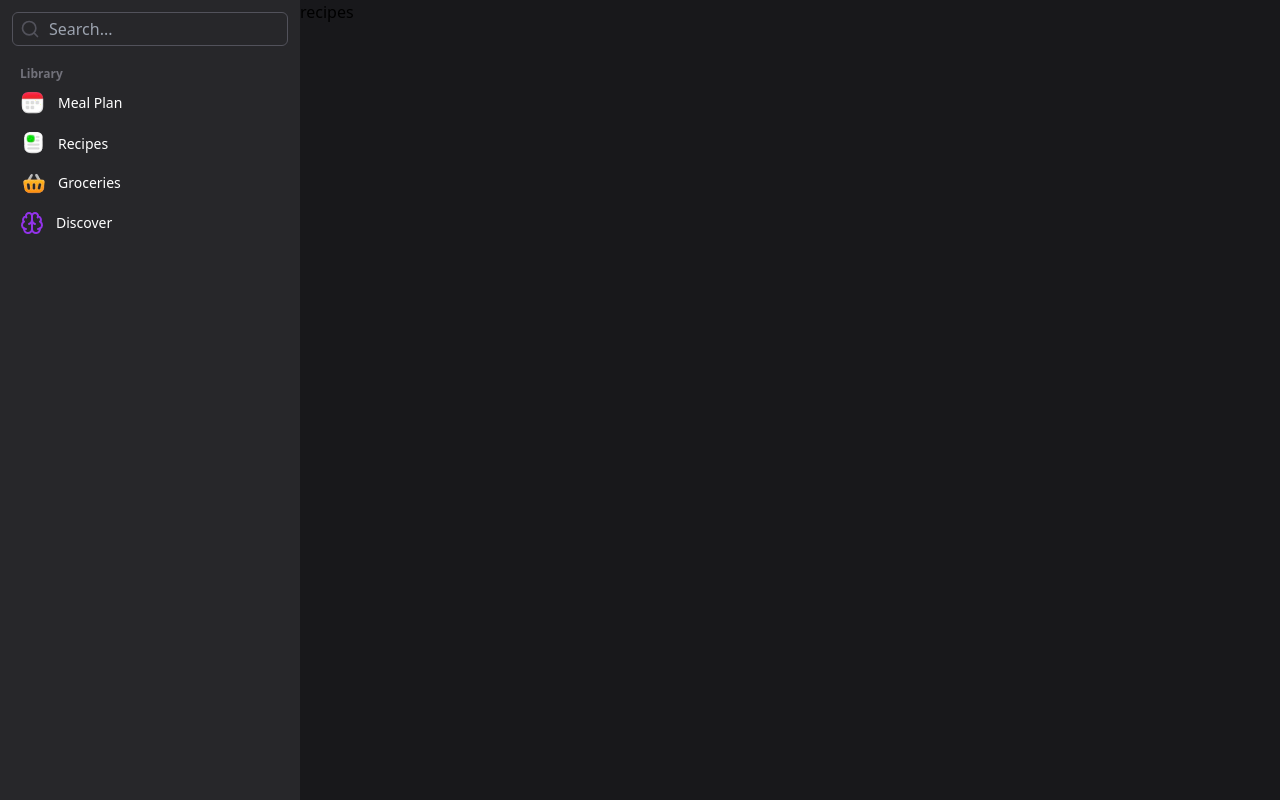
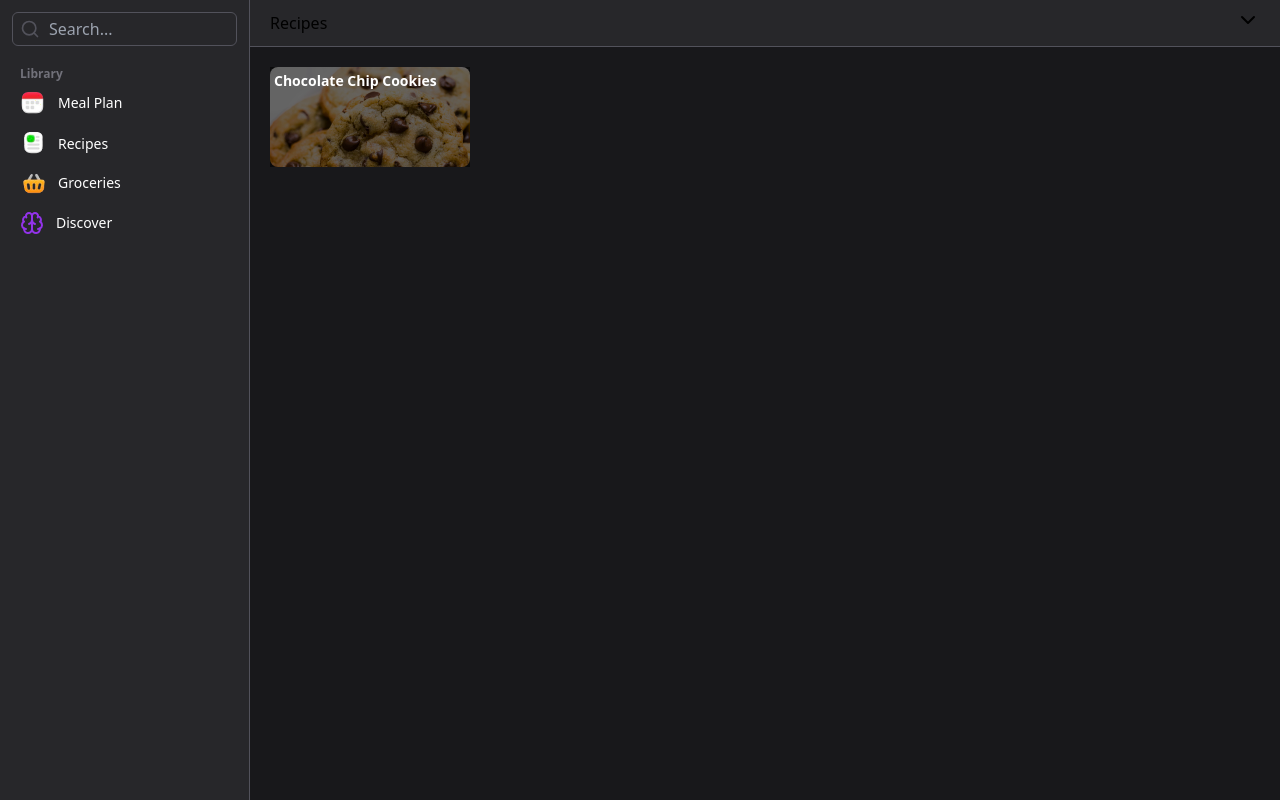
Before and after one commit to JordanVera/meal_prep_pwa, a Next.js app: page /recipes in a window 1280 px wide. Built offline with nearby package versions, Linux system fonts and the light colour scheme.

Commit message:
chore: Update Sidebar component styling for Library section

```diff
--- a/src/components/Sidebar.jsx
+++ b/src/components/Sidebar.jsx
@@ -7,7 +7,7 @@ const Sidebar = () => {
   const [searchText, setSearchText] = useState('');
 
   return (
-    <aside className="bg-zinc-800 w-[300px] min-h-screen p-3">
+    <aside className="bg-zinc-800 w-[250px] min-h-screen p-3 border-r border-zinc-600">
       <div className="relative">
         <Search className="absolute left-2 top-1/2 transform -translate-y-1/2 text-zinc-600 h-5 w-5" />
         <input
--- /dev/null
+++ b/src/components/buttons/AddRecipeButton.jsx
@@ -0,0 +1,41 @@
+import { useState } from 'react';
+import { ChevronDown } from 'lucide-react'; // Assuming you're using Lucide for icons
+
+const AddRecipeButton = () => {
+  const [isOpen, setIsOpen] = useState(false);
+  const toggleDropdown = () => setIsOpen(!isOpen);
+
+  return (
+    <div className="relative inline-block">
+      <button
+        onClick={toggleDropdown}
+        className="inline-flex items-center justify-center"
+      >
+        <ChevronDown /> {/* Your icon here */}
+      </button>
+      {isOpen && (
+        <div className="absolute right-0 mt-2 w-48 bg-white shadow-lg rounded-md z-50">
+          <ul className="py-1">
+            <li>
+              <button className="block px-4 py-2 text-sm text-gray-700 hover:bg-gray-100 w-full text-left">
+                Option 1
+              </button>
+            </li>
+            <li>
+              <button className="block px-4 py-2 text-sm text-gray-700 hover:bg-gray-100 w-full text-left">
+                Option 2
+              </button>
+            </li>
+            <li>
+              <button className="block px-4 py-2 text-sm text-gray-700 hover:bg-gray-100 w-full text-left">
+                Option 3
+              </button>
+            </li>
+          </ul>
+        </div>
+      )}
+    </div>
+  );
+};
+
+export default AddRecipeButton;
--- a/src/pages/recipes.jsx
+++ b/src/pages/recipes.jsx
@@ -1,4 +1,29 @@
+import AddRecipeButton from '@/components/buttons/AddRecipeButton';
+
 const recipes = () => {
-  return <div>recipes</div>;
+  return (
+    <div>
+      <header className="flex items-center justify-between border-b border-zinc-600 bg-zinc-800 py-2 px-5">
+        <h1>Recipes</h1>
+
+        <AddRecipeButton />
+      </header>
+      <main className="m-5">
+        <div
+          className="rounded-lg max-w-[200px] h-[100px] relative"
+          style={{
+            backgroundImage: "url('/photos/cookies.jpg')",
+            backgroundSize: 'cover',
+            backgroundRepeat: 'no-repeat',
+          }}
+        >
+          <div className="absolute inset-0 bg-black opacity-60"></div>
+          <h2 className="absolute top-1 left-1 flex items-center justify-center text-white text-sm font-bold">
+            Chocolate Chip Cookies
+          </h2>
+        </div>
+      </main>
+    </div>
+  );
 };
 export default recipes;
```
Also changed, not shown: public/photos/cookies.jpg (added), 1 other file (tests, documents, lock files or other folders).
